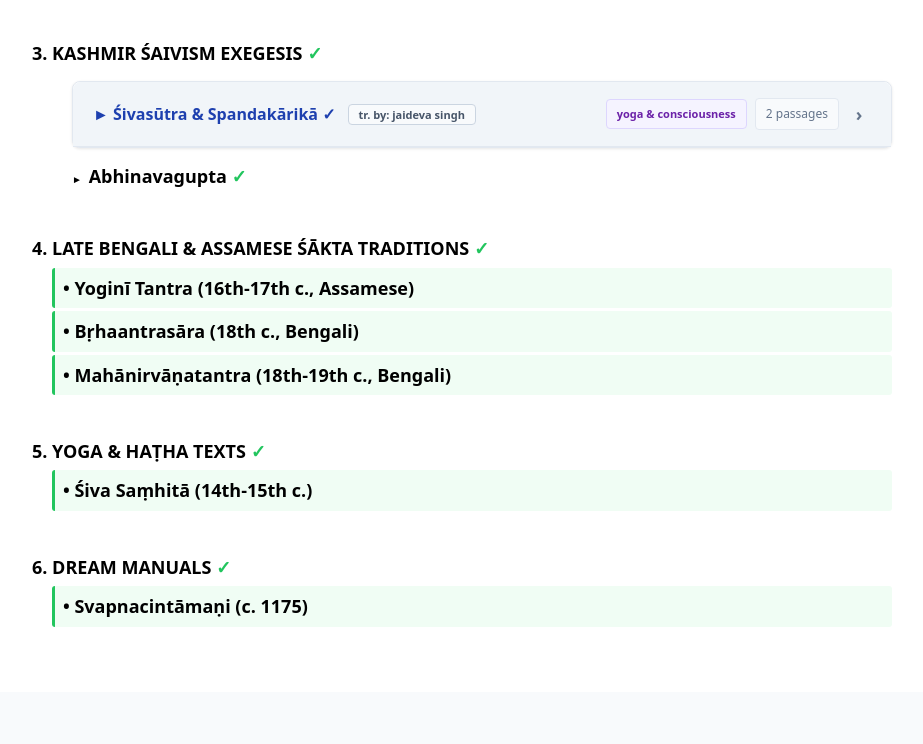
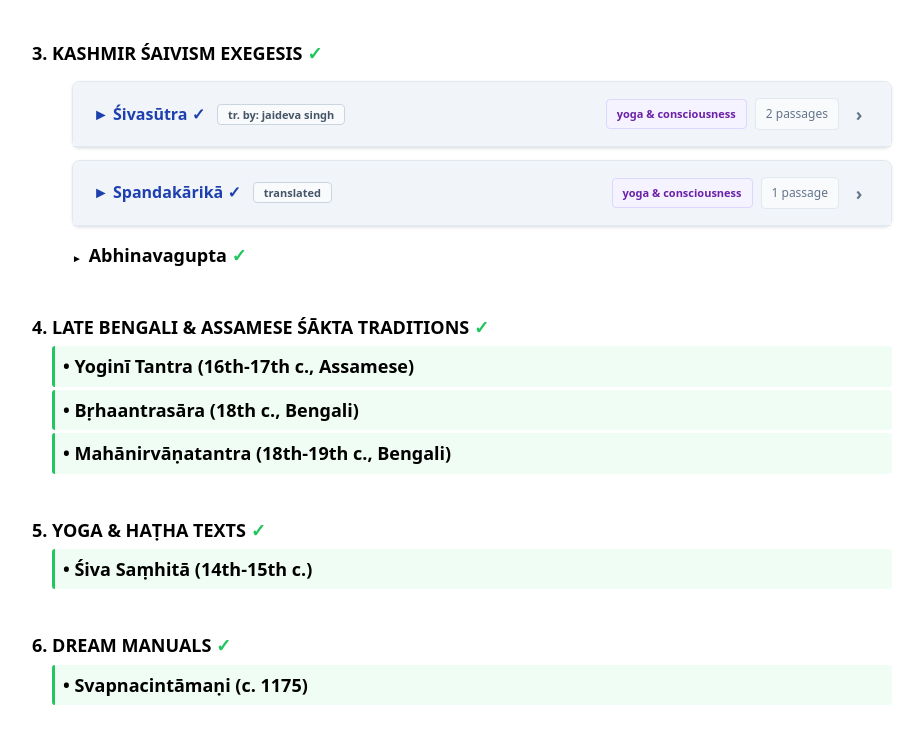
Before and after one commit to mariaiontseva/svapna, a plain HTML site: page index-local.html in a window 1280 px wide. Shown: the part 1042-1786 px from the top of the page, without its empty margins (18-941 px from the left). Before the commit the page ends 1764 px from the top, so only its background shows below. Drawn offline with nearby package versions, Linux system fonts and the light colour scheme; no server answers.

Commit message:
Separate Kashmir Śaivism texts into three subsections
Three independent subsections:
1. Śivasūtra ► (c. 800-850)
2. Spandakārikā ► (c. 850-900)
3. Abhinavagupta ► - Tantrāloka (c. 1000-1020)

Each subsection toggles independently with clickable text inside.

```diff
--- a/index-local.html
+++ b/index-local.html
@@ -1403,13 +1403,20 @@ evaṃ krameṇa mantre gṛhīte svapnalabdhādi mantrāḥ siddhyantīti saṃ
                             <div class="node-title" style="cursor: text; user-select: text;">3. KASHMIR ŚAIVISM EXEGESIS <span class="has-texts">✓</span></div>
                             <div class="node-content expanded">
 
-                                <!-- Śivasūtra & Spandakārikā -->
+                                <!-- Śivasūtra -->
                                 <div class="tree-node" onclick="toggleNode(this)">
-                                    <div class="node-title"><span class="toggle-icon">►</span> Śivasūtra & Spandakārikā <span class="has-texts">✓</span></div>
+                                    <div class="node-title"><span class="toggle-icon">►</span> Śivasūtra <span class="has-texts">✓</span></div>
                                     <div class="node-content">
                                         <div class="tree-node text-available">
                                             <div class="node-title">• Śivasūtra (c. 800-850)</div>
                                         </div>
+                                    </div>
+                                </div>
+
+                                <!-- Spandakārikā -->
+                                <div class="tree-node" onclick="toggleNode(this)">
+                                    <div class="node-title"><span class="toggle-icon">►</span> Spandakārikā <span class="has-texts">✓</span></div>
+                                    <div class="node-content">
                                         <div class="tree-node text-available">
                                             <div class="node-title">• Spandakārikā (c. 850-900)</div>
                                         </div>
```
Also changed, not shown: index.html (+9 -2 lines).
